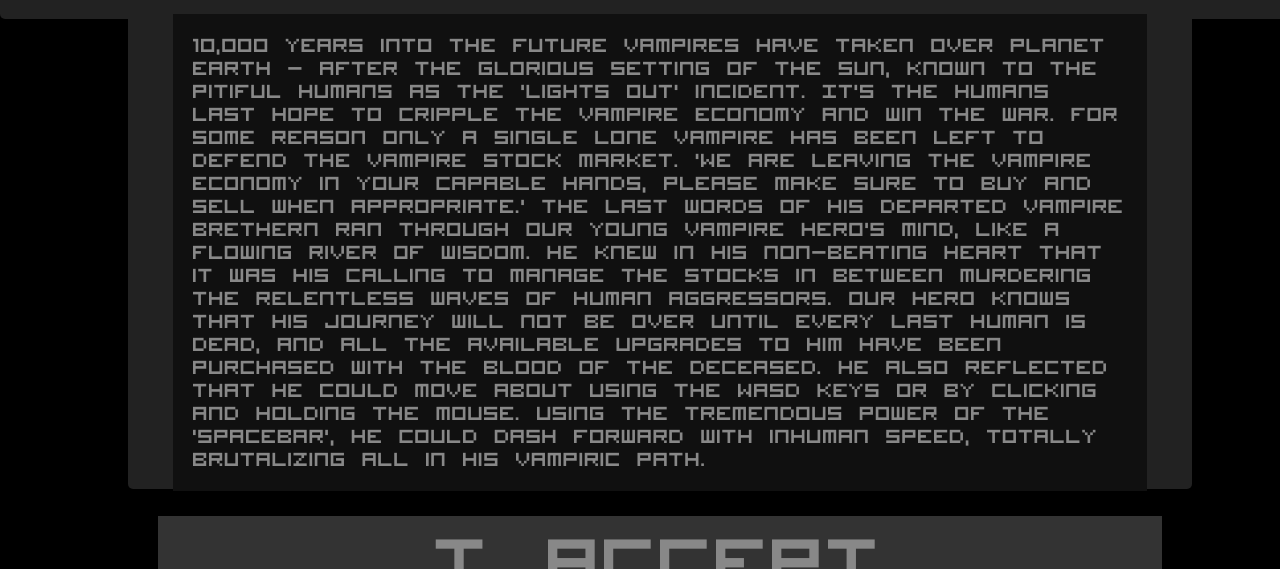
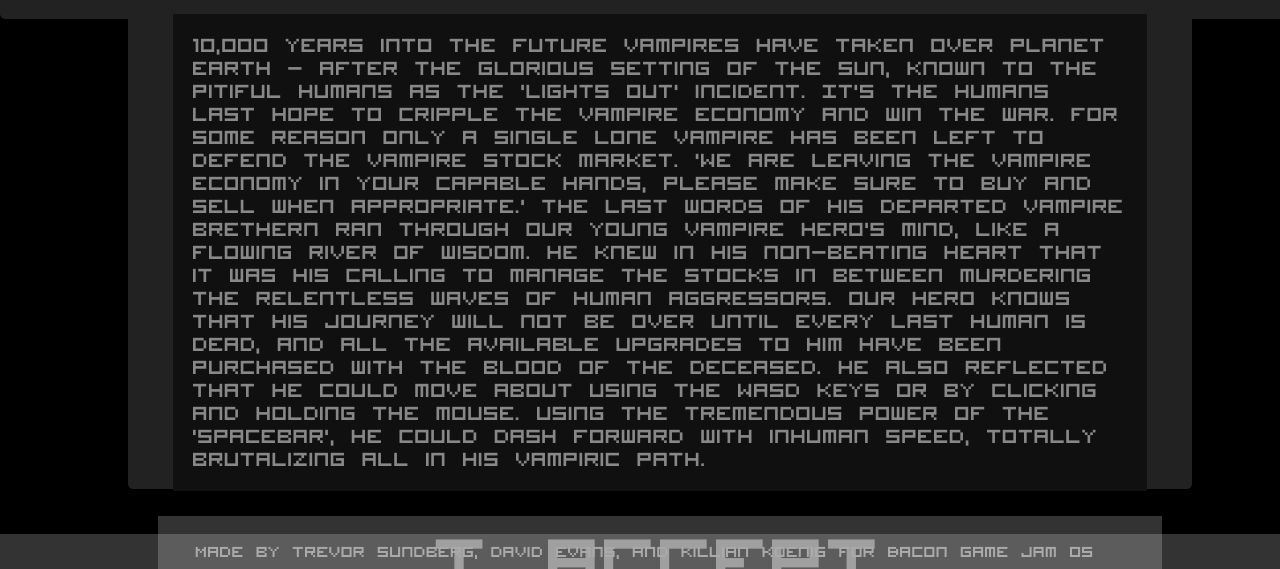
Before and after one commit to phosphoer/occupy, a plain HTML site: page index.html in a window 1280 px wide. Shown: the part 231-800 px from the top of the page. Drawn offline with Linux system fonts and the light colour scheme.

Commit message:
Fixed footer.

```diff
--- a/index.html
+++ b/index.html
@@ -43,12 +43,14 @@ body{
     width: 100%;
     height: 25px;
     bottom: 0px;
+    padding: 5px;
     background-color: rgba(255, 255, 255, 0.2);
     color: #aaa;
     font-size: 26px;
     text-align: center;
+    line-height: 100%;
+    z-index: 2;
   }
-
   </style>
 
   <body>
```
